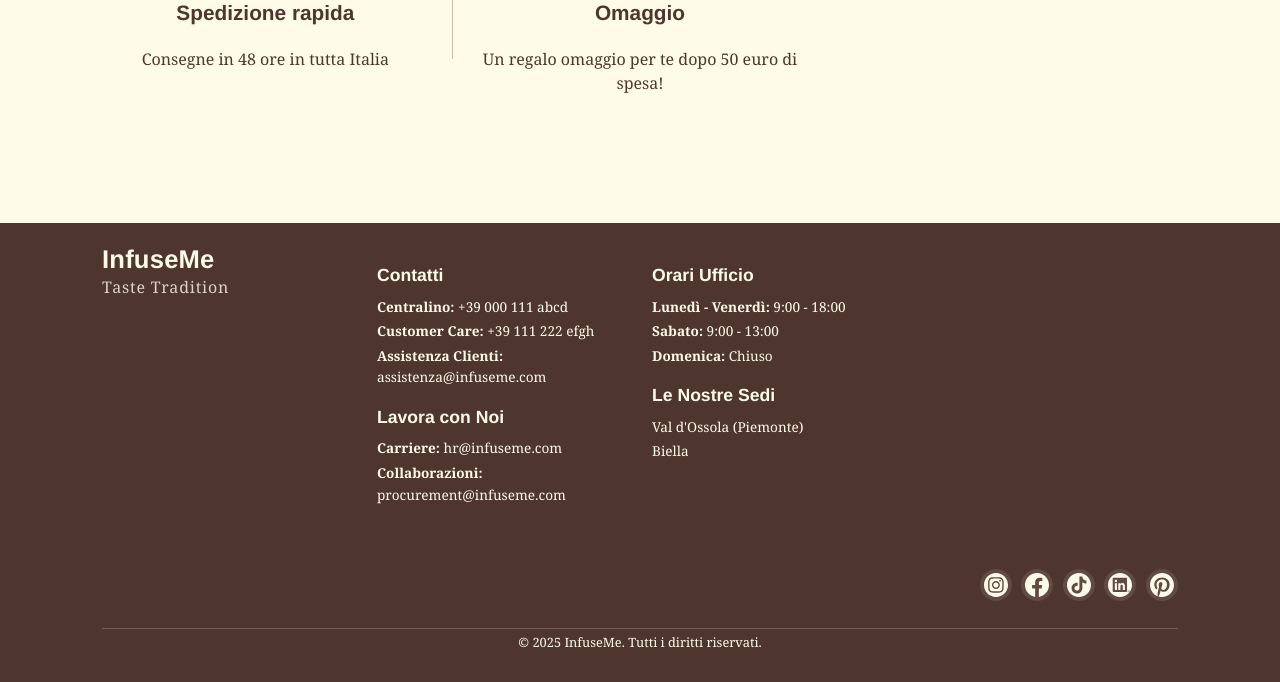
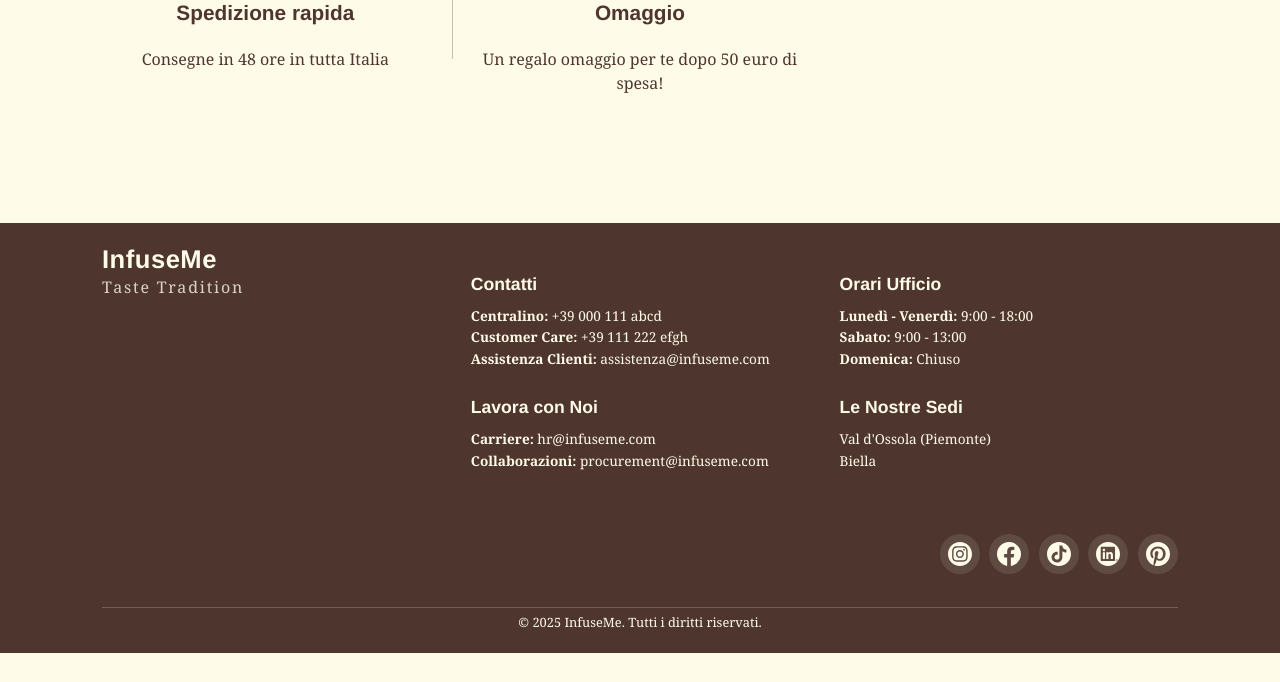
Before and after one commit to Lisa-Casagrande/TecWeb, a PHP site: page /home.html in a window 1280 px wide. Shown: the part 2803-3485 px from the top of the page. After the commit the page ends 3456 px from the top, so only its background shows below. Run offline with PHP 8.4, Linux system fonts and the light colour scheme.

Commit message:
aggiornato footer

```diff
--- a/src/style.css
+++ b/src/style.css
@@ -644,101 +644,113 @@ section { padding: 4em 0; }
 footer {
     background-color: var(--header-bg);
     color: var(--header-text);
-    padding: 1.5em 0 0.8em; /* Ulteriormente ridotto */
-    margin-top: 2em; /* Ancora più ridotto */
+    padding: 1.5em 0 0.3em; /* Padding: 1.5em sopra, 0 laterale, 0.8em sotto */
+    margin-top: 2em; /* Margine superiore per separare dal contenuto sopra */
 }
 
 .footer-content {
     display: grid;
-    grid-template-columns: repeat(auto-fit, minmax(250px, 1fr));
-    gap: 1.5em; /* Ancora più ridotto */
-    margin-bottom: 1em; /* Ridotto */
+    grid-template-columns: repeat(auto-fit, minmax(250px, 1fr)); /* Colonne responsive che si adattano con larghezza minima 250px */
+    gap: 1.9em; /* Spazio aumentato tra gli elementi della grid */
+    margin-bottom: 1em;
 }
 
 .footer-brand {
     display: flex;
     flex-direction: column;
-    gap: 0.2em; /* Minimizzato */
+    gap: 0.2em;
 }
 
 .brand-name {
-    font-size: 1.6em; /* Ancora più piccolo */
+    font-size: 1.6em;
     font-weight: 700;
     color: var(--header-text);
     font-family: 'Helvetica Neue', 'Arial', sans-serif;
-    letter-spacing: 0.2px;
-    line-height: 1;
+    letter-spacing: 0.5px; /* Spaziatura tra lettere */
+    line-height: 1; /* Altezza di linea normale */
 }
 
 .brand-tagline {
-    font-size: 1em; /* Ridotto */
+    font-size: 1em;
     color: var(--header-text);
     opacity: 0.8;
     font-weight: 300;
-    letter-spacing: 0.8px;
+    letter-spacing: 1.8px; /* Spaziatura tra lettere aumentata */
 }
 
 .footer-section h3 {
     color: var(--header-text);
-    margin: 1em 0 0.5em 0; /* Drasticamente ridotti */
-    font-size: 1.1em; /* Più piccolo */
+    margin: 1.5em 0 0.5em 0; /* Spazio tra righe */
+    font-size: 1.1em;
     font-family: 'Helvetica Neue', 'Arial', sans-serif;
     font-weight: 600;
 }
 
 .contact, .location-item, .hours, .work-item {
-    margin-bottom: 0.2em; /* Minimizzato */
-    font-size: 0.85em; /* Più piccolo */
+    margin-bottom: 0em; /* Margine inferiore */
+    font-size: 0.85em;
 }
 
-/* Social Icons */
+/* ===================================
+   SOCIAL ICONS
+   =================================== */
+
+/* Sezione social che occupa tutta la larghezza del grid */
 .footer-social {
     grid-column: 1 / -1;
     text-align: right;
-    padding-top: 0.3em; /* Ridotto al minimo */
-    margin-top: 0.2em; /* Minimizzato */
+    padding-top: 0.1em;
+    margin-top: 0.1em;
     display: flex;
     flex-direction: column;
     align-items: flex-end;
-    gap: 0.5em; /* Molto ridotto */
+    gap: 0.5em;
 }
 
+/* Titolo della sezione social */
 .footer-social h3 {
     margin-bottom: 0;
-    font-size: 1em; /* Più piccolo */
+    font-size: 1em;
 }
 
+/* Contenitore delle icone social */
 .social-icons {
     display: flex;
-    gap: 0.6em; /* Ridotto */
+    gap: 0.6em;
     margin-top: 0;
     justify-content: flex-end;
     flex-wrap: wrap;
 }
 
+/* Stile delle singole icone social */
 .social-icon {
     display: inline-flex;
     align-items: center;
     justify-content: center;
-    width: 32px; /* Ancora più piccole */
-    height: 32px;
-    border-radius: 50%;
-    background-color: rgba(255, 255, 255, 0.1);
-    color: var(--header-text);
+    width: 40px; /* Larghezza icona  */
+    height: 40px; /* Altezza icona  */
+    border-radius: 50%; /* Forma circolare */
+    background-color: rgba(255, 255, 255, 0.1); /* Sfondo semi-trasparente */
+    color: var(--header-text); /* Colore dell'icona */
 }
 
-/* Footer Bottom */
+/* ===================================
+   FOOTER BOTTOM
+   =================================== */
+
+/* Sezione inferiore del footer */
 .footer-bottom {
     grid-column: 1 / -1;
     border-top: 1px solid rgba(255, 255, 255, 0.2);
-    padding-top: 0.2em; /* Minimizzato */
-    margin-top: 0.2em; /* Ridotto */
+    padding-top: 0.2em;
+    margin-top: 0.2em;
     text-align: center;
 }
 
+/* Paragrafo nella sezione inferiore */
 .footer-bottom p {
     margin: 0;
-    font-size: 0.8em; /* Molto piccolo */
+    font-size: 0.8em;
 }
 
 /* ===================================
```
